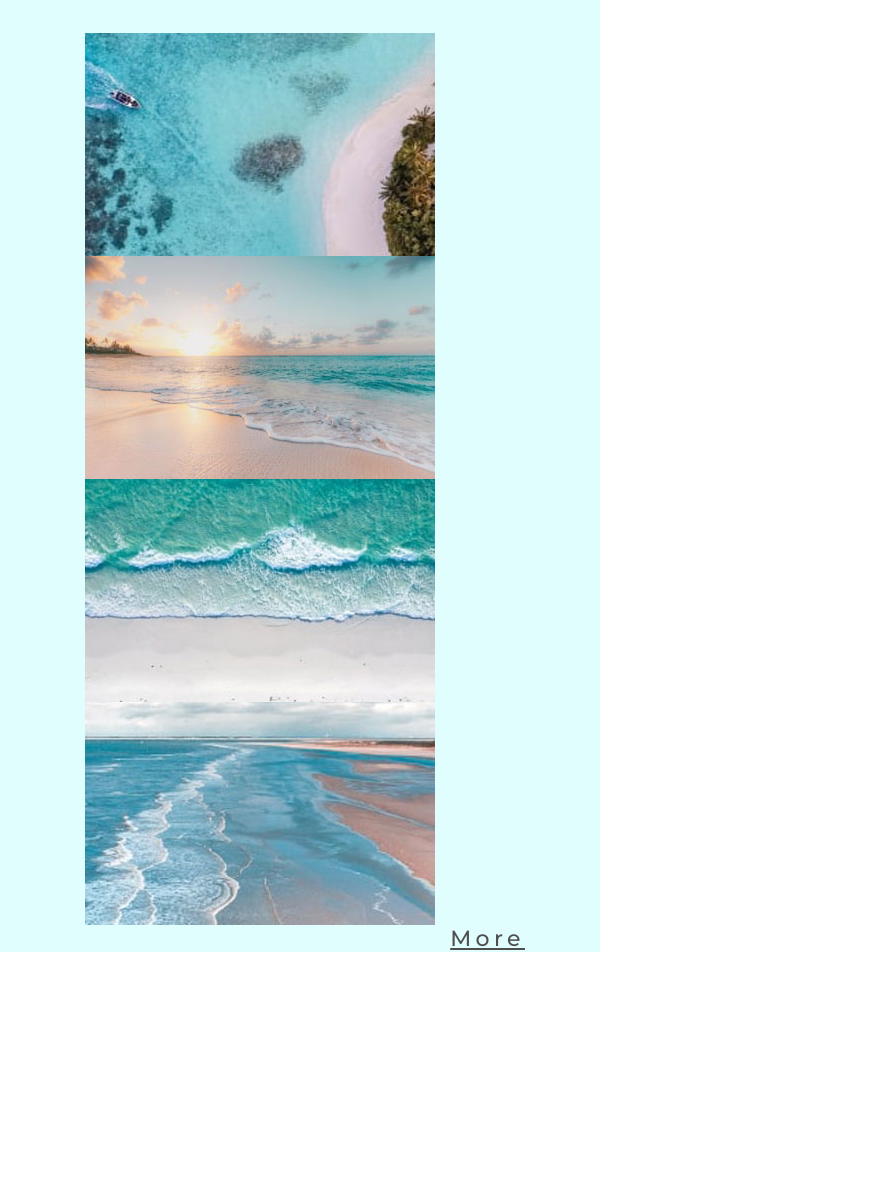
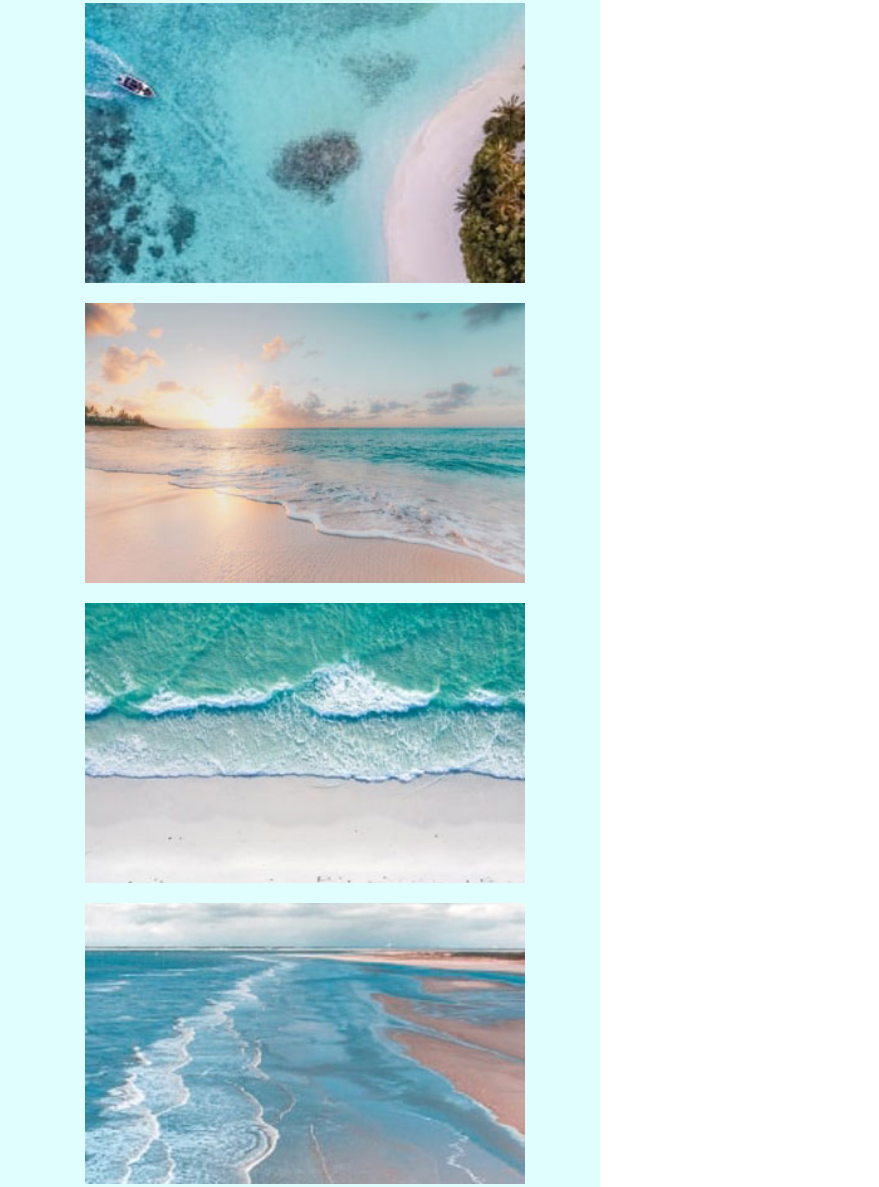
Before and after one commit to AdelinaDenysova/photography-landing-page, a plain HTML site: page index.html in a window 600 px wide. Shown: the part 1141-2328 px from the top of the page, 879 px wide, since content can reach past the window. Before the commit the page ends 2093 px from the top, so only its background shows below. Drawn offline with nearby package versions, Linux system fonts and the light colour scheme.

Commit message:
fix pics

```diff
--- a/index.html
+++ b/index.html
@@ -52,7 +52,7 @@
                         <source
                         srcset="./images/photo-1-mob.jpg"
                         media="(min-width: 0px)">
-                        <img src="./images/photo-1.jpg" alt="ocean">
+                        <img class="about__img" src="./images/photo-1.jpg" alt="ocean">
                     </picture>
                 </div>
                 <div class="column column--middle">
@@ -63,7 +63,7 @@
                         <source
                         srcset="./images/photo-2-mob.jpg"
                         media="(min-width: 0px)">
-                        <img src="./images/photo-2.jpg" alt="ocean">
+                        <img class="about__img" src="./images/photo-2.jpg" alt="ocean">
                     </picture>
                     <picture>
                         <source
@@ -72,7 +72,7 @@
                         <source
                         srcset="./images/photo-3-mob.jpg"
                         media="(min-width: 0px)">
-                        <img src="./images/photo-3.jpg" alt="ocean">
+                        <img class="about__img" src="./images/photo-3.jpg" alt="ocean">
                     </picture>
                 </div>
                 <div class="column">
@@ -84,7 +84,7 @@
                         <source
                         srcset="./images/photo-4-mob.jpg"
                         media="(min-width: 0px)">
-                        <img src="./images/photo-4.jpg" alt="ocean">
+                        <img class="about__img" src="./images/photo-4.jpg" alt="ocean">
                     </picture>
                 </div>
             </div>
@@ -93,10 +93,10 @@
             </div>
         </section>
 
-        <!-- <section class="card">
+        <section class="card">
             <div class="container">
                 <div class="card__thumb">
-                        <img class="card__img" src="./images/photographer.jpg" alt="photographer" width="445px">
+                        <img class="card__img" src="./images/photographer.jpg" alt="photographer">
                         <div class="card__description">
                             <h3 class="card__title">Photographer</h3>
                             <h2 class="card__name">Anna Jennifer</h2>
@@ -107,7 +107,7 @@
                         </div>
                 </div>
             </div>
-        </section> -->
+        </section>
 
         <!-- Gallery section -->
         <!-- <section class="gallery">
--- a/sass/layout/_about.scss
+++ b/sass/layout/_about.scss
@@ -45,6 +45,10 @@
     display: flex;
     align-items: center;
     justify-content: center;
+    margin-bottom: 33px;
+  }
+
+  @media screen and (min-width: 768px) {
     margin-bottom: 63px;
   }
 }
@@ -70,6 +74,15 @@
 
   @media screen and (min-width: 768px) {
     @include font($fw: 500, $fz: 18px, $lh: 1.23, $ls: 0.2em);
+  }
+}
+
+.about__img {
+  @media screen and (max-width: 767.5px) {
+    width: 100%;
+    margin-left: auto;
+    margin-right: auto;
+    margin-bottom: 20px;
   }
 }
 
```
Also changed, not shown: css/main.css, css/main.min.css, 2 other files.
